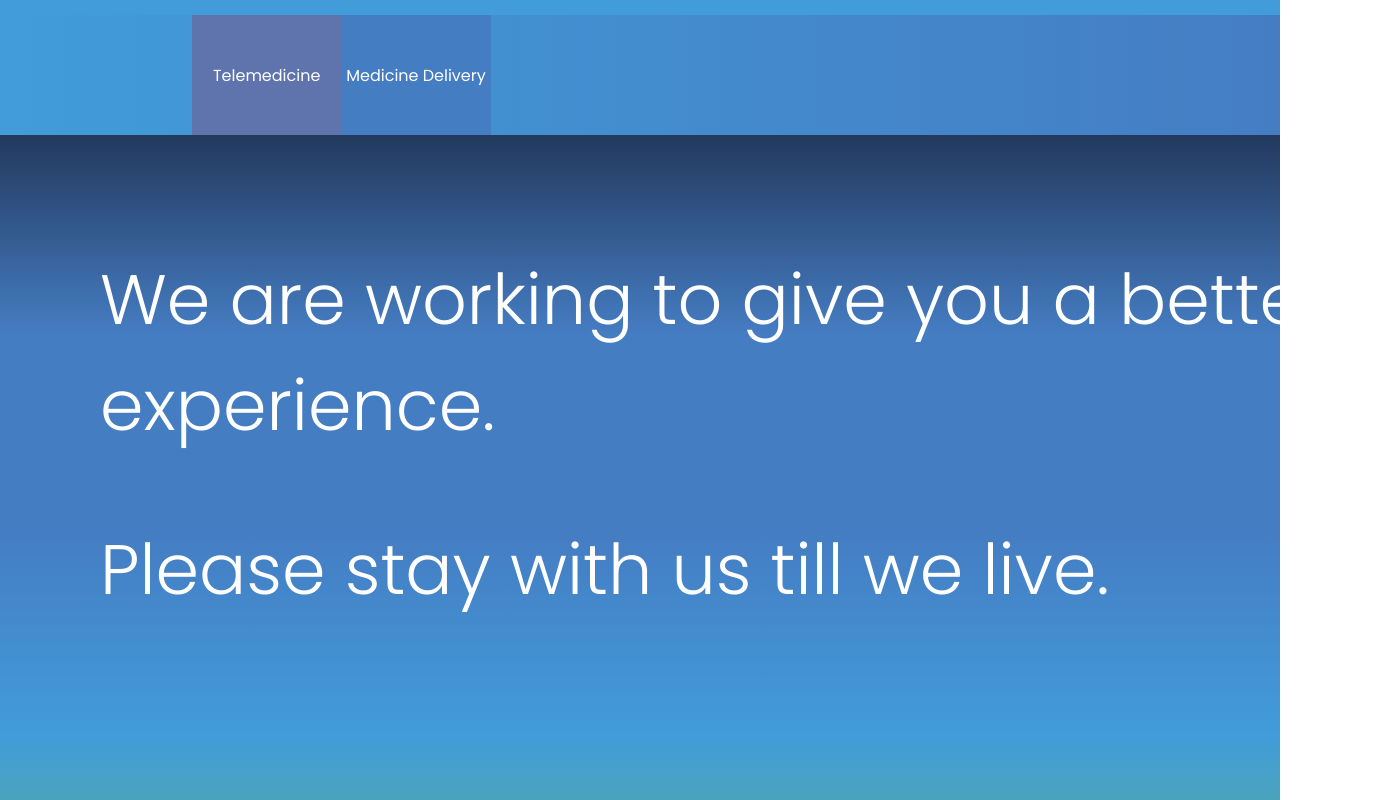
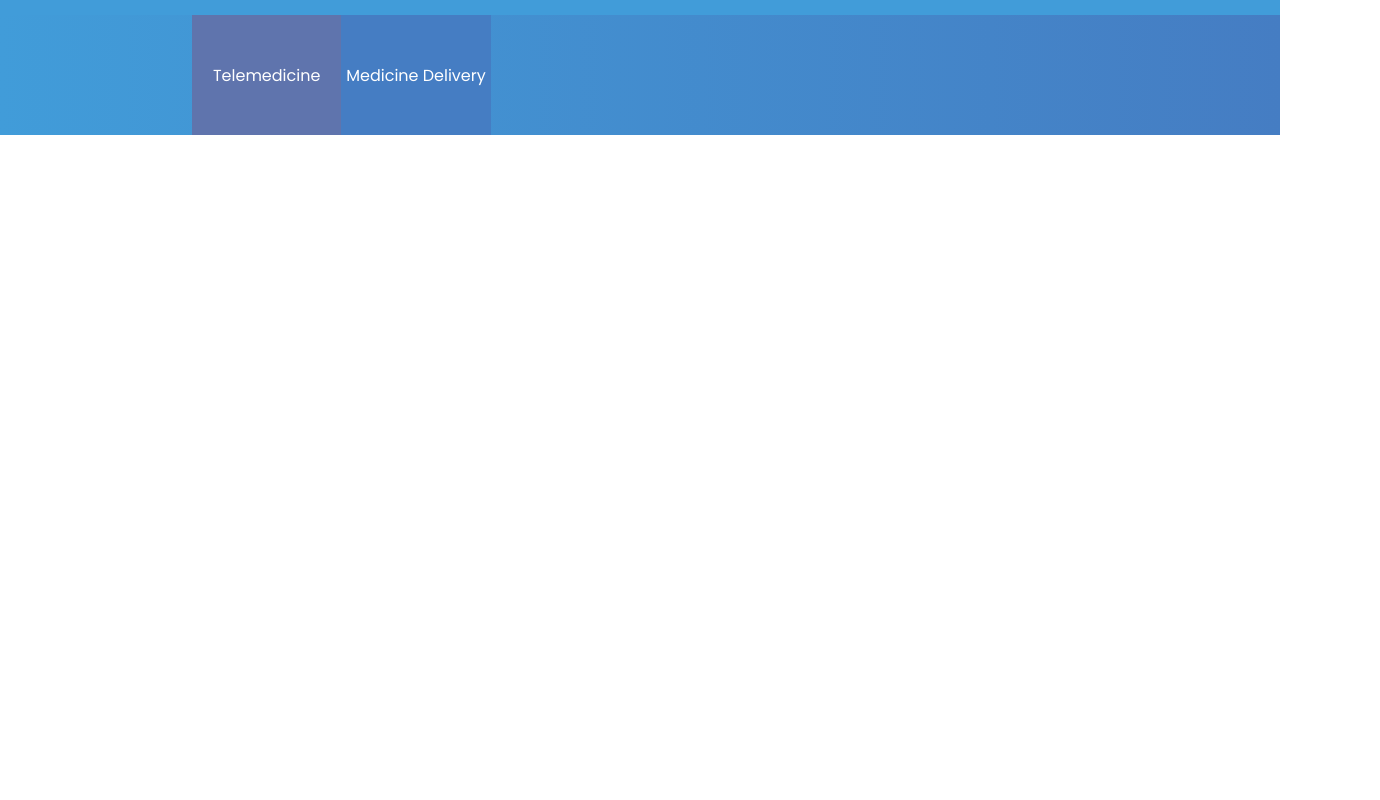
Before and after one commit to sajidurshajib/healthx-main-nextjs, a Next.js app: page / in a window 1280 px wide. Shown: the part 460-1260 px from the top of the page, 1380 px wide, since content can reach past the window. After the commit the page ends 800 px from the top, so only its background shows below. Built offline with nearby package versions, Linux system fonts and the light colour scheme.

Commit message:
redesign

```diff
--- a/pages/index.js
+++ b/pages/index.js
@@ -1,6 +1,6 @@
 import Head from 'next/head'
 import Image from 'next/image'
-import { Hero, ServiceBox, SliderPartner, UnderConstruction } from '../components'
+import { Hero, ServiceBox, SliderPartner } from '../components'
 import { MainNav } from '../components/Nav'
 import styles from '../styles/Home.module.css'
 
@@ -13,7 +13,6 @@ export default function Home() {
             <MainNav />
             <Hero />
             {/* <UnderConstruction /> */}
-            <UnderConstruction />
             {/* <Hero />
             <ServiceBox />
             <SliderPartner /> */}
```
